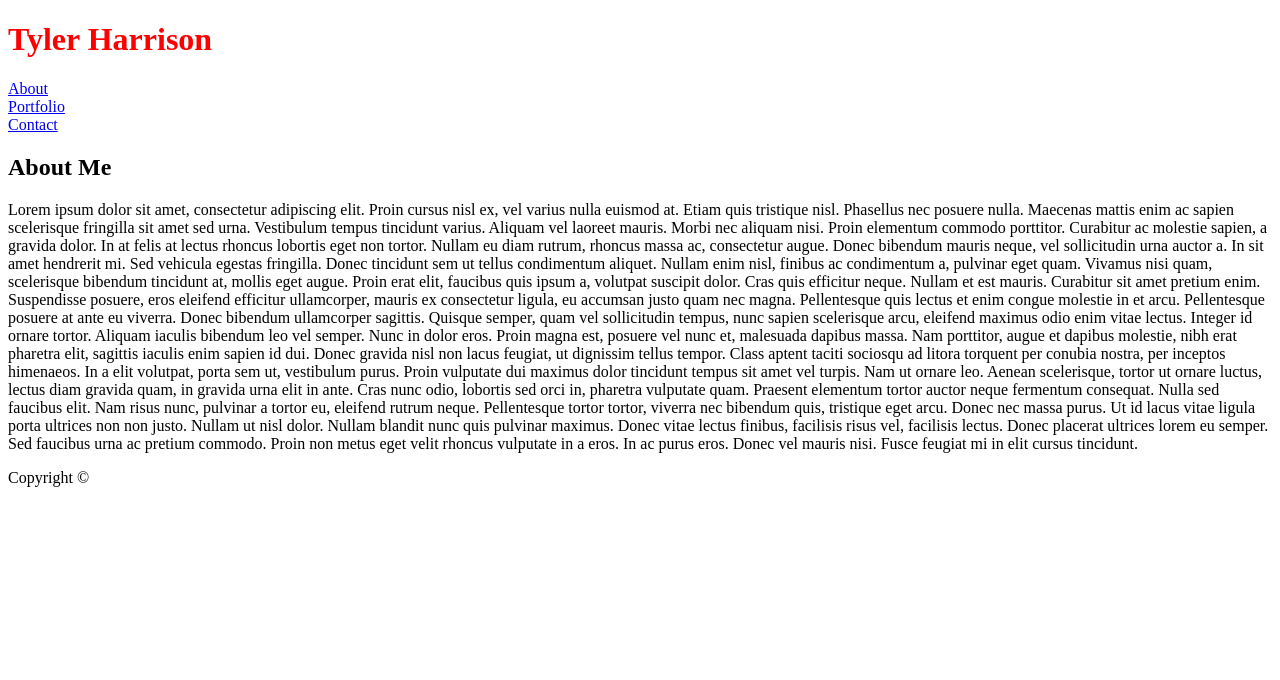
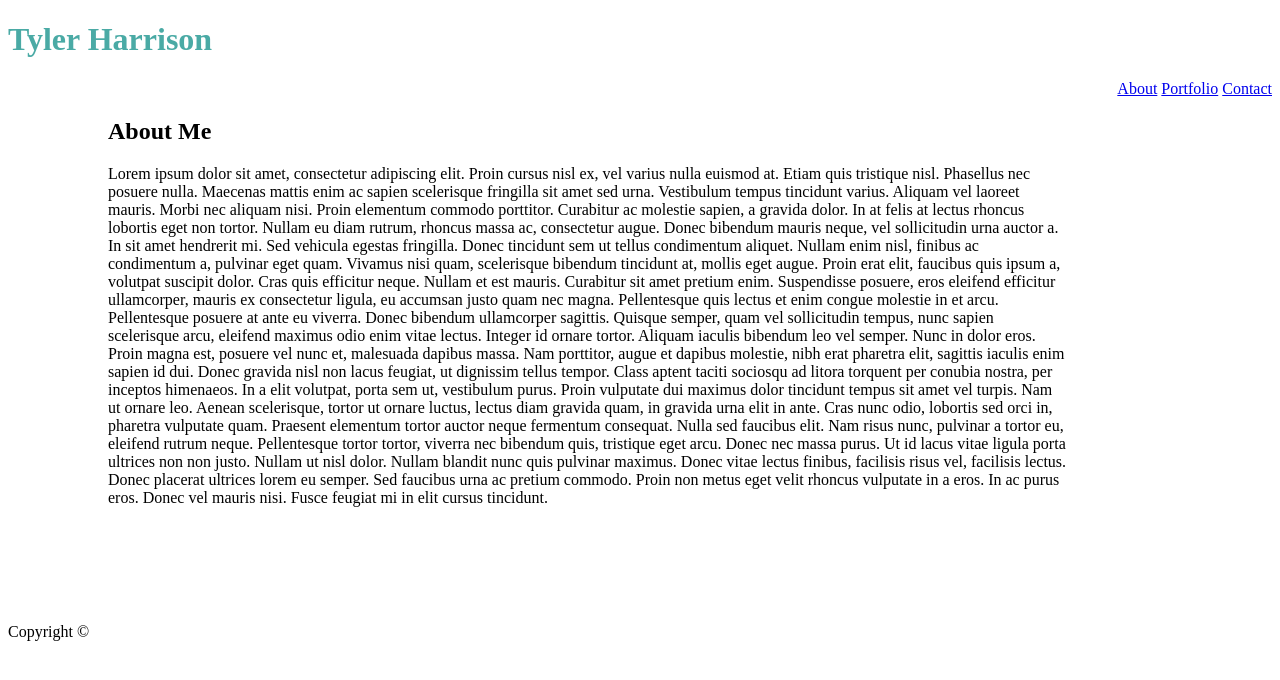
Before and after one commit to n00b-c0der/Basic_Portfolio, a plain HTML site: page index.html in a window 1280 px wide. Drawn offline with Linux system fonts and the light colour scheme.

Commit message:
WIP: 1.2

```diff
--- a/assets/css/style.css
+++ b/assets/css/style.css
@@ -1,3 +1,18 @@
 h1 {
-    color: red
+    color: #4aaaa5
 }
+
+#header {
+    display: inline;
+}
+
+#links {
+    color: #777777;
+    float: right;
+}
+
+#content {
+    padding: 100px;
+    padding-top: 0;
+    width: 960px;
+}
--- a/index.html
+++ b/index.html
@@ -8,24 +8,20 @@
 </head>
 
 <body>
+    <div id="header">
 
     <h1>Tyler Harrison</h1>
 
-        <div>
-        <section>
+        <div id="links">
+
             <a href="index.html" title="Link to About">About</a>
-        </section>
+            <a href="portfolio.html" title="Link to Portfolio">Portfolio</a>
+            <a href="contact.html" title="Link to Contact">Contact</a>
+        </div>
+    </div>
+    <br>
 
-        <section>
-            <a href="portfolio.html" title="Link to Portfolio">Portfolio</a>
-        </section>
-
-        <section>
-            <a href="contact.html" title="Link to Contact">Contact</a>
-        </section>
-        </div>
-
-    <div>
+    <div id="content">
 
         <h2>About Me</h2>
 
```
